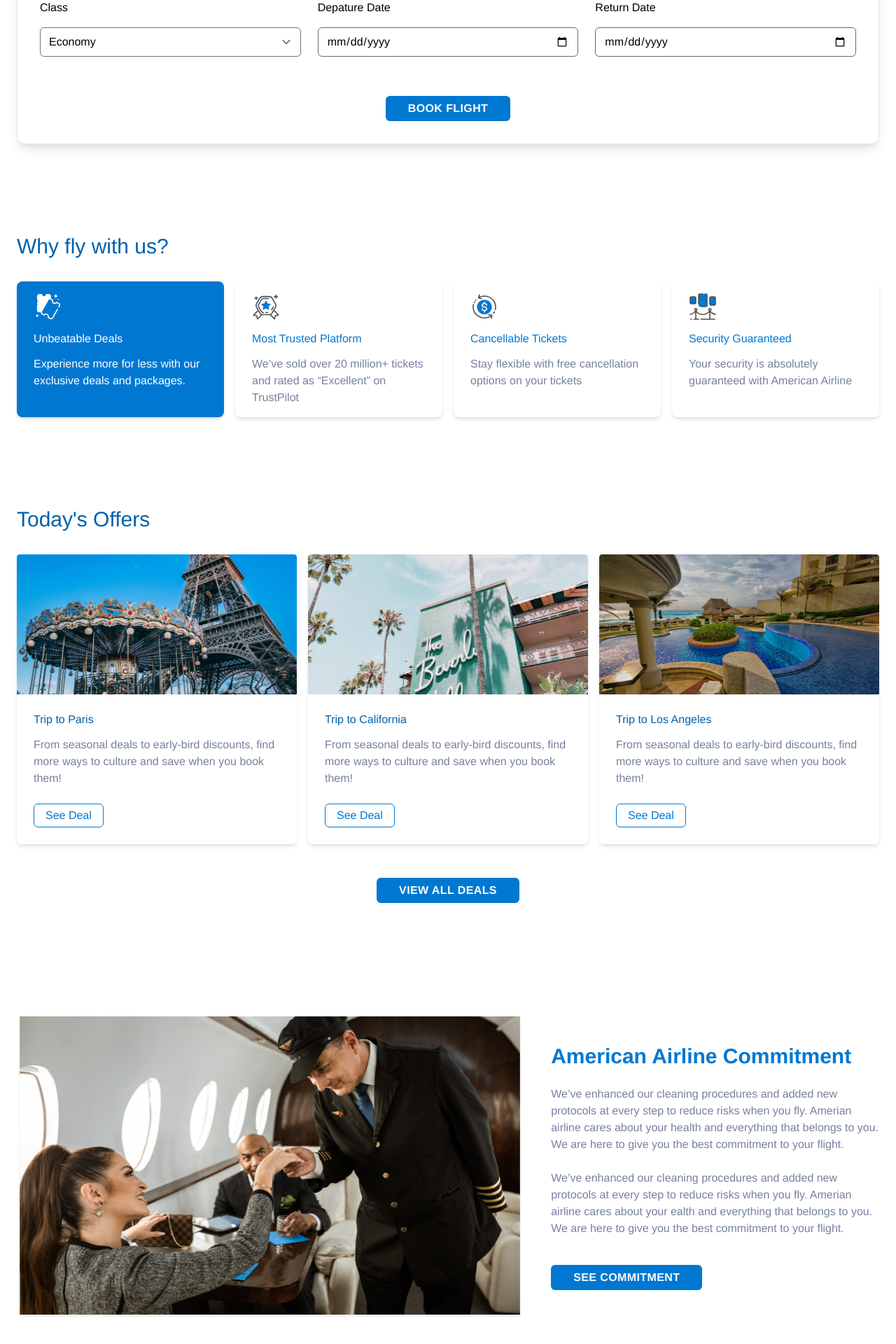
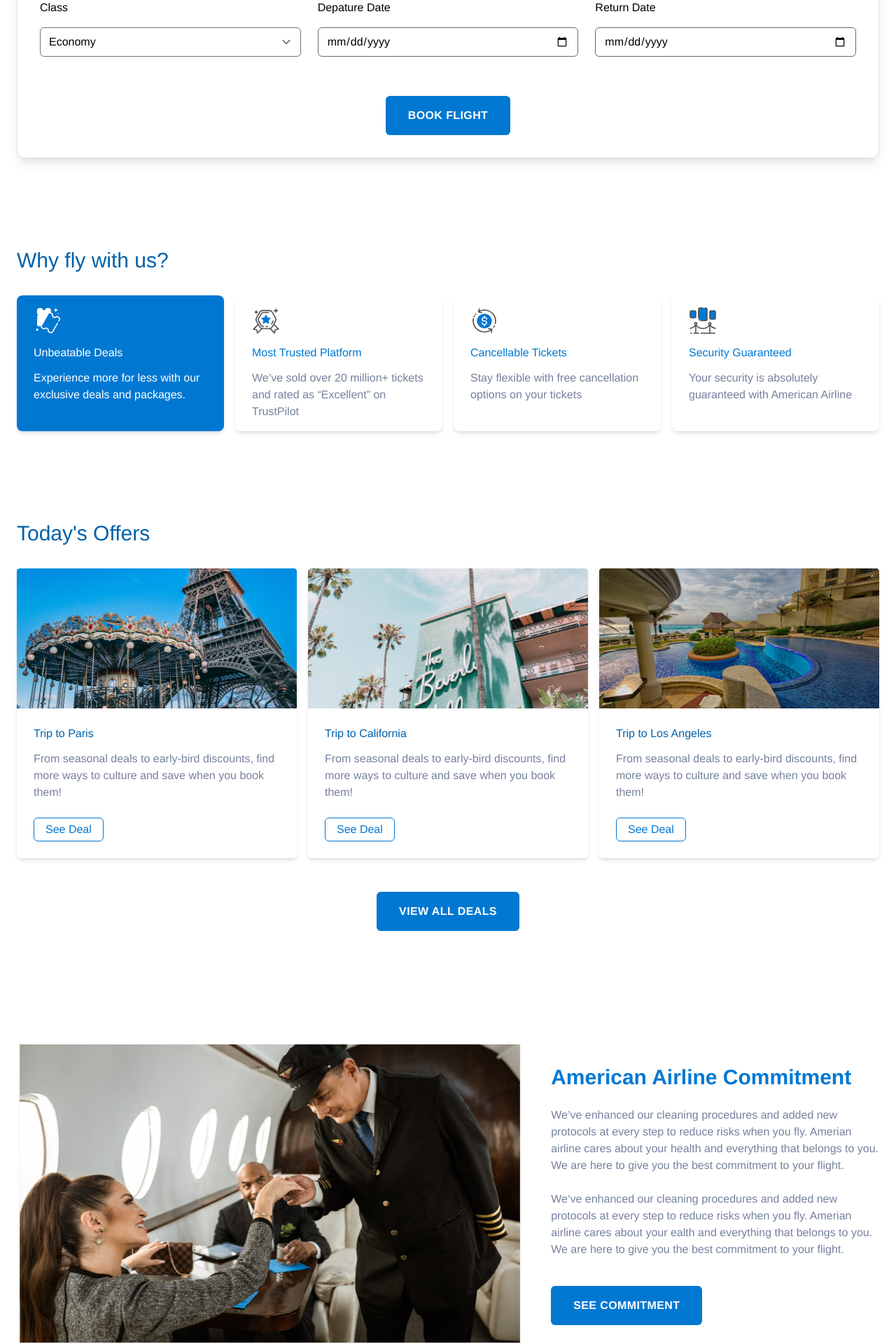
Before and after one commit to ebinabo/american-airlines-build, a Next.js app: page / in a window 1280 px wide. Shown: the part 920-2840 px from the top of the page at 70% size. Built offline with nearby package versions, Linux system fonts and the light colour scheme.

Commit message:
chore: fix button heights

```diff
--- a/src/components/BookingSection.tsx
+++ b/src/components/BookingSection.tsx
@@ -144,7 +144,7 @@
                     </div>
                 </div>
 
-                <button className="block mx-auto mt-14 px-8 py-1.5 rounded-md font-bold tracking-wide bg-blue-500 uppercase text-white">
+                <button className="block mx-auto mt-14 px-8 py-4 rounded-md font-bold tracking-wide bg-blue-500 uppercase text-white">
                     Book Flight
                 </button>
             </div>
--- a/src/components/Commitment.tsx
+++ b/src/components/Commitment.tsx
@@ -27,7 +27,7 @@
                         that belongs to you. We are here to give you the best
                         commitment to your flight.
                     </p>
-                    <button className="mt-10 px-8 py-1.5 rounded-md font-bold tracking-wide bg-blue-500 text-white">
+                    <button className="mt-10 px-8 py-4 rounded-md font-bold tracking-wide bg-blue-500 text-white">
                         SEE COMMITMENT
                     </button>
                 </div>
--- a/src/components/TodaysOffers.tsx
+++ b/src/components/TodaysOffers.tsx
@@ -45,7 +45,7 @@
                     </div>
                 ))}
             </div>
-            <button className="uppercase text-white tracking-wide font-bold px-8 py-1.5 rounded-md bg-blue-500 mt-12 block mx-auto">
+            <button className="uppercase text-white tracking-wide font-bold px-8 py-4 rounded-md bg-blue-500 mt-12 block mx-auto">
                 View All Deals
             </button>
         </div>
```
